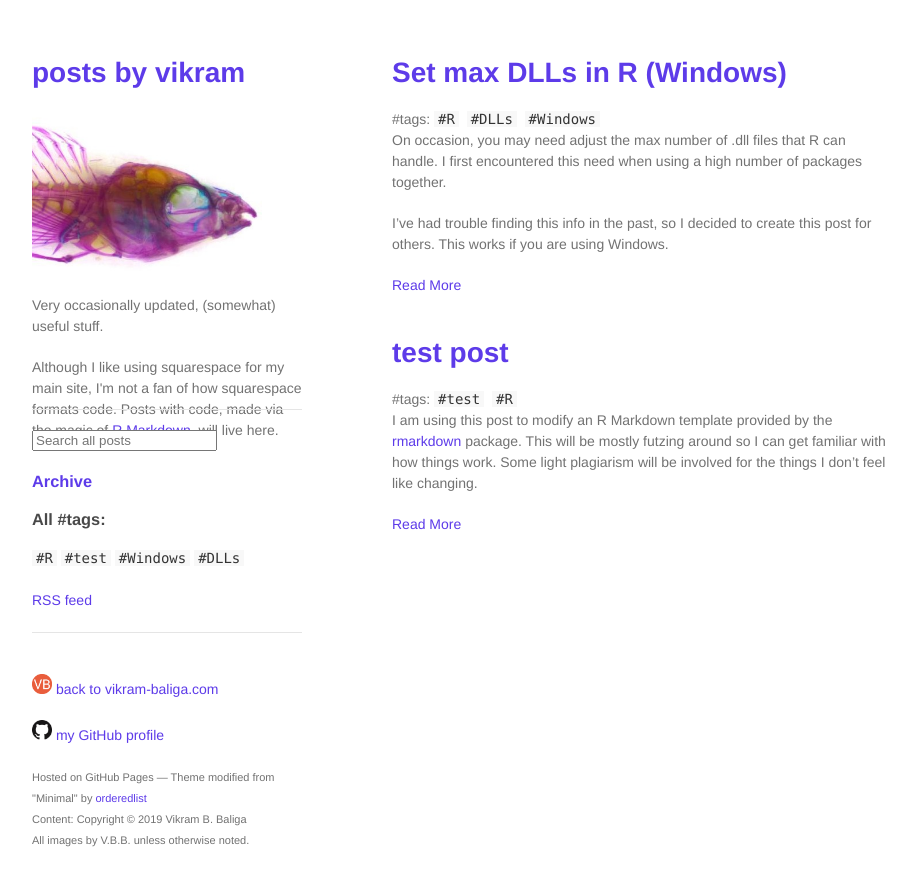
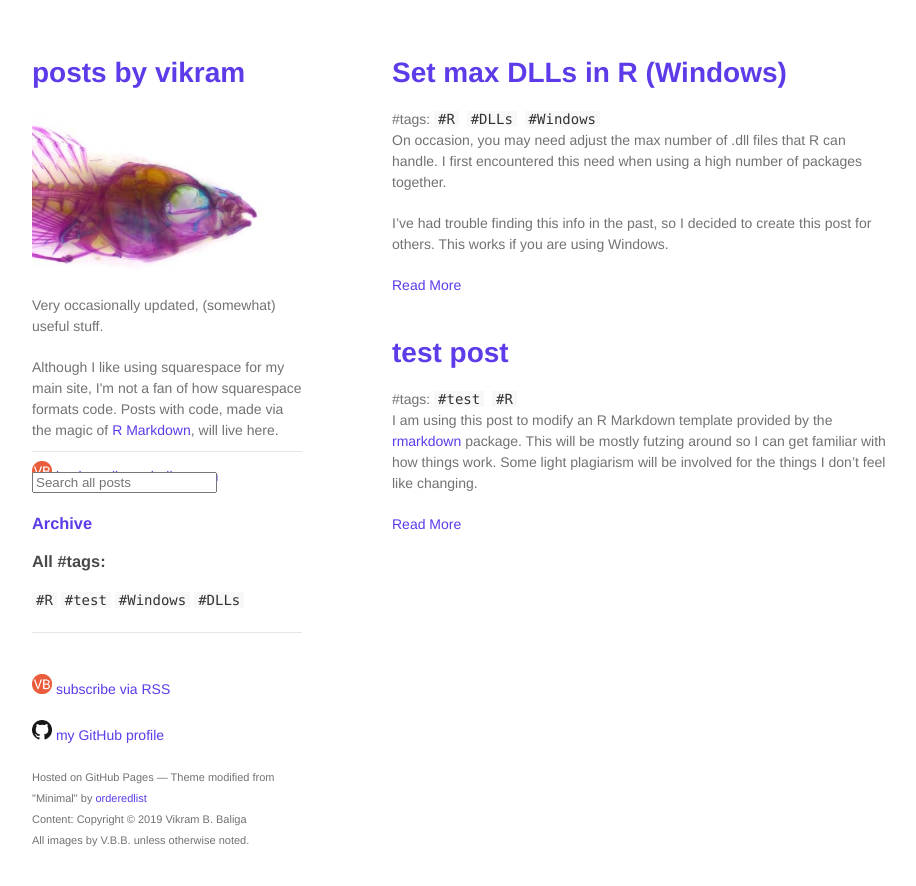
Before and after one commit to vbaliga/vbaliga.github.io, a Jekyll site: the page built from index.html, in a window 1280 px wide. Shown: the top 886 px of the page, without its empty margins (178-1094 px from the left). Built offline with Jekyll 4.4.1, drawn with Linux system fonts in a browser that asks for light colours; a script that is not in the unit is left out.

Commit message:
Update default.html

```diff
--- a/_layouts/default.html
+++ b/_layouts/default.html
@@ -23,6 +23,9 @@
         <p>{{ site.description | default: site.github.project_tagline }}</p>
 
         <p> Although I like using squarespace for my main site, I'm not a fan of how squarespace formats code. Posts with code, made via the magic of <a href="https://rmarkdown.rstudio.com/">R Markdown</a>, will live here. </p>
+
+        <p class="view"><a href="https://www.vikram-baliga.com/"><img src="/images/vb32.png" style="width:20px; height:20px" title="vikram-baliga.com" alt="vikram-baliga.com"></a><a href="https://www.vikram-baliga.com/">&nbsp;back to vikram-baliga.com</a></p>
+
       </header>
       <section>
 
@@ -30,7 +33,8 @@
 
       </section>
       <footer>
-                <hr size=1>
+
+        <hr size=1>
 
         <form method="get" action="http://www.google.com/search" target="_blank">
           <input type="hidden" name="sitesearch" value="vbaliga.github.io" />
@@ -45,14 +49,9 @@
         <br>
         <br>
 
-        <a href="https://vbaliga.github.io/feed.xml" target="_blank">RSS feed</a>
-
-        <br>
-        <br>
         <hr size=1>
         <br>
-
-        <p class="view"><a href="https://www.vikram-baliga.com/"><img src="/images/vb32.png" style="width:20px; height:20px" title="vikram-baliga.com" alt="vikram-baliga.com"></a><a href="https://www.vikram-baliga.com/">&nbsp;back to vikram-baliga.com</a></p>
+        <p class="view"><a href="https://www.vikram-baliga.com/"><img src="/images/vb32.png" style="width:20px; height:20px" title="vikram-baliga.com" alt="vikram-baliga.com"></a><a href="https://vbaliga.github.io/feed.xml">&nbsp;subscribe via RSS</a></p>
 
         <p class="view"><a href="https://github.com/vbaliga"><img src="/images/GitHub-Mark-64px.png" style="width:20px; height:20px" title="github.com/vbaliga" alt="github.com/vbaliga"><a href="{{ site.github.owner_url }}">&nbsp;my GitHub profile</a></p>
 
```
